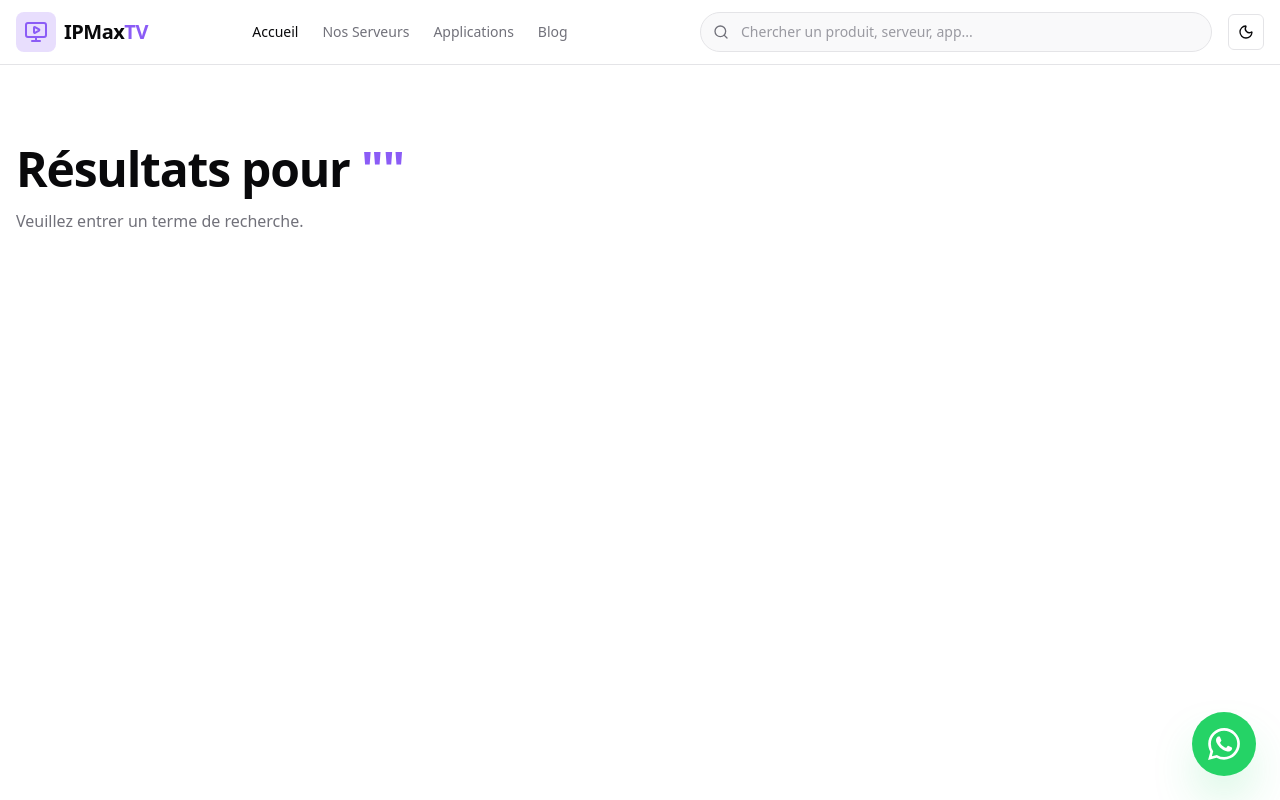
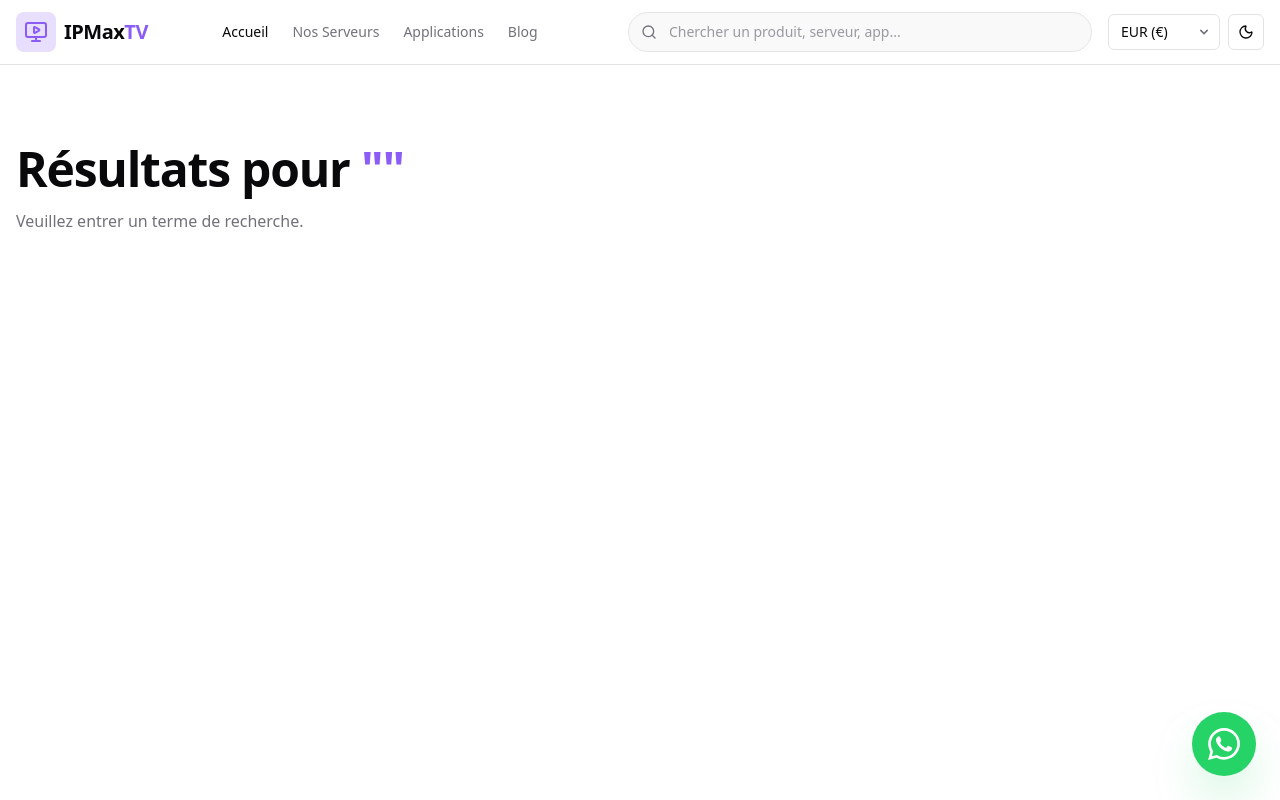
Before and after one commit to elgitano1995/ipmaxtv, a Next.js app: page /search in a window 1280 px wide. Shown: the top 800 px of the page. Built offline with nearby package versions, Linux system fonts and the light colour scheme.

Commit message:
feat(store): add multi-currency context, dropdown, and product formatters

```diff
--- a/src/app/layout.tsx
+++ b/src/app/layout.tsx
@@ -4,6 +4,7 @@ import Header from "@/components/Header";
 import Footer from "@/components/Footer";
 import FloatingWhatsApp from "@/components/FloatingWhatsApp";
 import { ThemeProvider } from "@/components/ThemeProvider";
+import { CurrencyProvider } from "@/components/CurrencyProvider";
 import HomePageSchema from "@/components/HomePageSchema";
 import { Analytics } from "@vercel/analytics/next";
 import "./globals.css";
@@ -65,6 +66,7 @@ export default function RootLayout({
       <body
         className={`${geistSans.variable} ${geistMono.variable} antialiased`}
       >
+        <CurrencyProvider>
           <ThemeProvider
             attribute="class"
             defaultTheme="light"
@@ -76,6 +78,7 @@ export default function RootLayout({
             </main>
             <Footer />
           </ThemeProvider>
+        </CurrencyProvider>
         <FloatingWhatsApp />
         <HomePageSchema />
         <Analytics />
--- /dev/null
+++ b/src/components/CurrencyProvider.tsx
@@ -0,0 +1,50 @@
+'use client';
+
+import React, { createContext, useContext, useState, useEffect } from 'react';
+import { CurrencyCode, CURRENCIES } from '@/lib/currency';
+
+interface CurrencyContextType {
+    currency: CurrencyCode;
+    setCurrency: (code: CurrencyCode) => void;
+}
+
+const CurrencyContext = createContext<CurrencyContextType | undefined>(undefined);
+
+export function CurrencyProvider({ children }: { children: React.ReactNode }) {
+    const [currency, setCurrencyState] = useState<CurrencyCode>('EUR');
+    const [isMounted, setIsMounted] = useState(false);
+
+    useEffect(() => {
+        setIsMounted(true);
+        // Load preference from localStorage
+        const stored = localStorage.getItem('ipmaxtv_currency');
+        if (stored && CURRENCIES[stored as CurrencyCode]) {
+            setCurrencyState(stored as CurrencyCode);
+        } else {
+            // Attempt to guess by locale if needed, but EUR is safe default
+            setCurrencyState('EUR');
+        }
+    }, []);
+
+    const setCurrency = (code: CurrencyCode) => {
+        setCurrencyState(code);
+        localStorage.setItem('ipmaxtv_currency', code);
+    };
+
+    // Prevent hydration mismatch by blocking render or returning a default
+    // Usually, we return the tree but standard EUR on server.
+    // To prevent flashing, we just use the default until mounted.
+    return (
+        <CurrencyContext.Provider value={{ currency: isMounted ? currency : 'EUR', setCurrency }}>
+            {children}
+        </CurrencyContext.Provider>
+    );
+}
+
+export function useCurrency() {
+    const context = useContext(CurrencyContext);
+    if (context === undefined) {
+        throw new Error('useCurrency must be used within a CurrencyProvider');
+    }
+    return context;
+}
--- /dev/null
+++ b/src/components/CurrencySwitcher.tsx
@@ -0,0 +1,32 @@
+'use client';
+
+import * as React from 'react';
+import { useCurrency } from './CurrencyProvider';
+import { CURRENCIES, CurrencyCode } from '@/lib/currency';
+
+export function CurrencySwitcher() {
+  const { currency, setCurrency } = useCurrency();
+  const currentConfig = CURRENCIES[currency];
+
+  return (
+    <div className="relative inline-flex items-center">
+      <select
+        value={currency}
+        onChange={(e) => setCurrency(e.target.value as CurrencyCode)}
+        className="h-9 appearance-none bg-card border border-border text-foreground text-sm font-medium rounded-md pl-3 pr-8 hover:bg-muted transition-colors focus:ring-2 focus:ring-primary focus:outline-none cursor-pointer"
+        aria-label="Select Currency"
+      >
+        {Object.values(CURRENCIES).map((config) => (
+          <option key={config.code} value={config.code}>
+            {config.code} ({config.symbol})
+          </option>
+        ))}
+      </select>
+      <div className="pointer-events-none absolute inset-y-0 right-0 flex items-center px-2 text-muted-foreground">
+        <svg className="fill-current h-4 w-4" xmlns="http://www.w3.org/2000/svg" viewBox="0 0 20 20">
+            <path d="M5.293 7.293a1 1 0 011.414 0L10 10.586l3.293-3.293a1 1 0 111.414 1.414l-4 4a1 1 0 01-1.414 0l-4-4a1 1 0 010-1.414z" />
+        </svg>
+      </div>
+    </div>
+  );
+}
--- a/src/components/Header.tsx
+++ b/src/components/Header.tsx
@@ -1,6 +1,7 @@
 import Link from 'next/link';
 import { ShoppingCart, LogIn, MonitorPlay } from 'lucide-react';
 import { ThemeToggle } from './ThemeToggle';
+import { CurrencySwitcher } from './CurrencySwitcher';
 import GlobalSearch from './GlobalSearch';
 
 export default function Header() {
@@ -25,7 +26,8 @@ export default function Header() {
                     <GlobalSearch />
                 </div>
 
-                <div className="flex items-center gap-4">
+                <div className="flex items-center gap-2">
+                    <CurrencySwitcher />
                     <ThemeToggle />
                 </div>
             </div>
--- a/src/components/ProductCard.tsx
+++ b/src/components/ProductCard.tsx
@@ -1,17 +1,26 @@
+'use client';
+
 import Image from 'next/image';
 import Link from 'next/link';
 import { BadgeCheck, Zap, Server, ChevronRight } from 'lucide-react';
 import { Product } from '@/lib/types';
+import { useCurrency } from './CurrencyProvider';
+import { formatPrice } from '@/lib/currency';
 
 export default function ProductCard({ product }: { product: Product }) {
-    // Determine starting price (lowest variant price)
-    const startingPrice = product.variants && product.variants.length > 0
-        ? product.variants.reduce((min, p) => {
+    const { currency } = useCurrency();
+
+    let startingPriceFormatted = 'N/A';
+    if (product.variants && product.variants.length > 0) {
+        const minVariant = product.variants.reduce((min, p) => {
             const currentPrice = parseFloat(p.price.replace(/[^0-9.]/g, ''));
             const minPrice = parseFloat(min.price.replace(/[^0-9.]/g, ''));
             return currentPrice < minPrice ? p : min;
-        }, product.variants[0]).price
-        : 'N/A';
+        }, product.variants[0]);
+
+        const numericBasePrice = parseFloat(minVariant.price.replace(/[^0-9.]/g, ''));
+        startingPriceFormatted = formatPrice(numericBasePrice, currency);
+    }
 
     return (
         <Link href={`/product/${encodeURIComponent(product.name.replace(/\s+/g, '_'))}`} className="group flex flex-col bg-card rounded-3xl border border-border shadow-sm overflow-hidden hover:border-primary/50 transition-all duration-300 hover:-translate-y-1 hover:shadow-2xl hover:shadow-primary/10">
@@ -58,7 +67,7 @@ export default function ProductCard({ product }: { product: Product }) {
                 <div className="mt-auto pt-5 border-t border-border flex items-center justify-between">
                     <div className="flex flex-col">
                         <span className="text-xs text-muted-foreground font-semibold uppercase tracking-wider mb-0.5">À partir de</span>
-                        <span className="text-2xl font-black text-transparent bg-clip-text bg-gradient-to-r from-primary to-secondary">{startingPrice}</span>
+                        <span className="text-2xl font-black text-transparent bg-clip-text bg-gradient-to-r from-primary to-secondary">{startingPriceFormatted}</span>
                     </div>
 
                     <div className="bg-primary/10 text-primary group-hover:bg-primary group-hover:text-primary-foreground transition-all duration-300 px-5 py-2.5 rounded-xl font-bold text-sm flex items-center gap-1 group/btn">
--- a/src/components/ProductPricing.tsx
+++ b/src/components/ProductPricing.tsx
@@ -3,11 +3,21 @@
 import { useState } from 'react';
 import { Product, ProductVariant } from '@/lib/types';
 import { MessageCircle } from 'lucide-react';
+import { useCurrency } from './CurrencyProvider';
+import { formatPrice } from '@/lib/currency';
 
 export default function ProductPricing({ product }: { product: Product }) {
     const [selectedVariant, setSelectedVariant] = useState<ProductVariant | null>(
         product.variants?.length > 0 ? product.variants[0] : null
     );
+
+    const { currency } = useCurrency();
+
+    // Helper to extract float and format nicely
+    const getFormatted = (priceStr: string) => {
+        const num = parseFloat(priceStr.replace(/[^0-9.]/g, ''));
+        return formatPrice(num, currency);
+    };
 
     // Hardcode fallback WhatsApp logic or use env
     const WHATSAPP_NUMBER = process.env.NEXT_PUBLIC_WHATSAPP_NUMBER || '33600000000'; // fallback placeholder
@@ -18,7 +28,8 @@ export default function ProductPricing({ product }: { product: Product }) {
         // Get the current page URL for the product link
         const productUrl = typeof window !== 'undefined' ? window.location.href : '';
 
-        const message = `Bonjour, je voudrais commander le serveur ${product.name}\n\nDurée sélectionnée : ${selectedVariant.duration}\nPrix : ${selectedVariant.price}\n\nLien du produit: ${productUrl}`;
+        const formattedPrice = getFormatted(selectedVariant.price);
+        const message = `Bonjour, je voudrais commander le serveur ${product.name}\n\nDurée sélectionnée : ${selectedVariant.duration}\nPrix : ${formattedPrice}\n\nLien du produit: ${productUrl}`;
         const encodedMessage = encodeURIComponent(message);
         const whatsappUrl = `https://wa.me/${WHATSAPP_NUMBER}?text=${encodedMessage}`;
 
@@ -55,7 +66,7 @@ export default function ProductPricing({ product }: { product: Product }) {
                                 {variant.duration}
                             </span>
                             <span className={`text-lg font-bold ${selectedVariant?.id === variant.id ? 'text-foreground' : 'text-foreground/80'}`}>
-                                {variant.price}
+                                {getFormatted(variant.price)}
                             </span>
                         </button>
                     ))}
@@ -66,7 +77,7 @@ export default function ProductPricing({ product }: { product: Product }) {
                 <div className="flex flex-col flex-1">
                     <span className="text-sm text-muted-foreground mb-1 uppercase tracking-wider font-semibold">Total à payer</span>
                     <span className="text-4xl font-black text-transparent bg-clip-text bg-gradient-to-r from-primary to-secondary">
-                        {selectedVariant?.price}
+                        {selectedVariant ? getFormatted(selectedVariant.price) : ''}
                     </span>
                 </div>
 
--- /dev/null
+++ b/src/lib/currency.ts
@@ -0,0 +1,42 @@
+export type CurrencyCode = 'EUR' | 'USD' | 'CAD' | 'MAD' | 'GBP' | 'CHF';
+
+export interface CurrencyConfig {
+    code: CurrencyCode;
+    symbol: string;
+    rate: number; // Exchange rate relative to 1 EUR
+    label: string;
+}
+
+// Exchange rates (Static fallback - relatively typical values for 2026)
+export const CURRENCIES: Record<CurrencyCode, CurrencyConfig> = {
+    EUR: { code: 'EUR', symbol: '€', rate: 1.0, label: 'Euro' },
+    USD: { code: 'USD', symbol: '$', rate: 1.09, label: 'US Dollar' },
+    CAD: { code: 'CAD', symbol: 'C$', rate: 1.48, label: 'Canadian Dollar' },
+    GBP: { code: 'GBP', symbol: '£', rate: 0.85, label: 'British Pound' },
+    CHF: { code: 'CHF', symbol: 'CHF', rate: 0.95, label: 'Swiss Franc' },
+    MAD: { code: 'MAD', symbol: 'DH', rate: 10.85, label: 'Dirham Marocain' },
+};
+
+/**
+ * Format a base price (always assumed to be EUR internally) into the target currency.
+ */
+export function formatPrice(basePriceEur: number, targetCurrency: CurrencyCode): string {
+    const config = CURRENCIES[targetCurrency];
+    if (!config) return `${basePriceEur}€`; // Fallback safely
+
+    const converted = basePriceEur * config.rate;
+
+    // Formatting rules:
+    // MAD usually doesn't show decimals for standard large purchases, but we'll keep 2 everywhere for consistency,
+    // or round gracefully if it's MAD.
+    if (targetCurrency === 'MAD') {
+        return `${Math.ceil(converted)} ${config.symbol}`;
+    }
+
+    return new Intl.NumberFormat('fr-FR', {
+        style: 'currency',
+        currency: targetCurrency,
+        minimumFractionDigits: 2,
+        maximumFractionDigits: 2
+    }).format(converted);
+}
```
Lines whose indentation alone changed are shown as unchanged.
